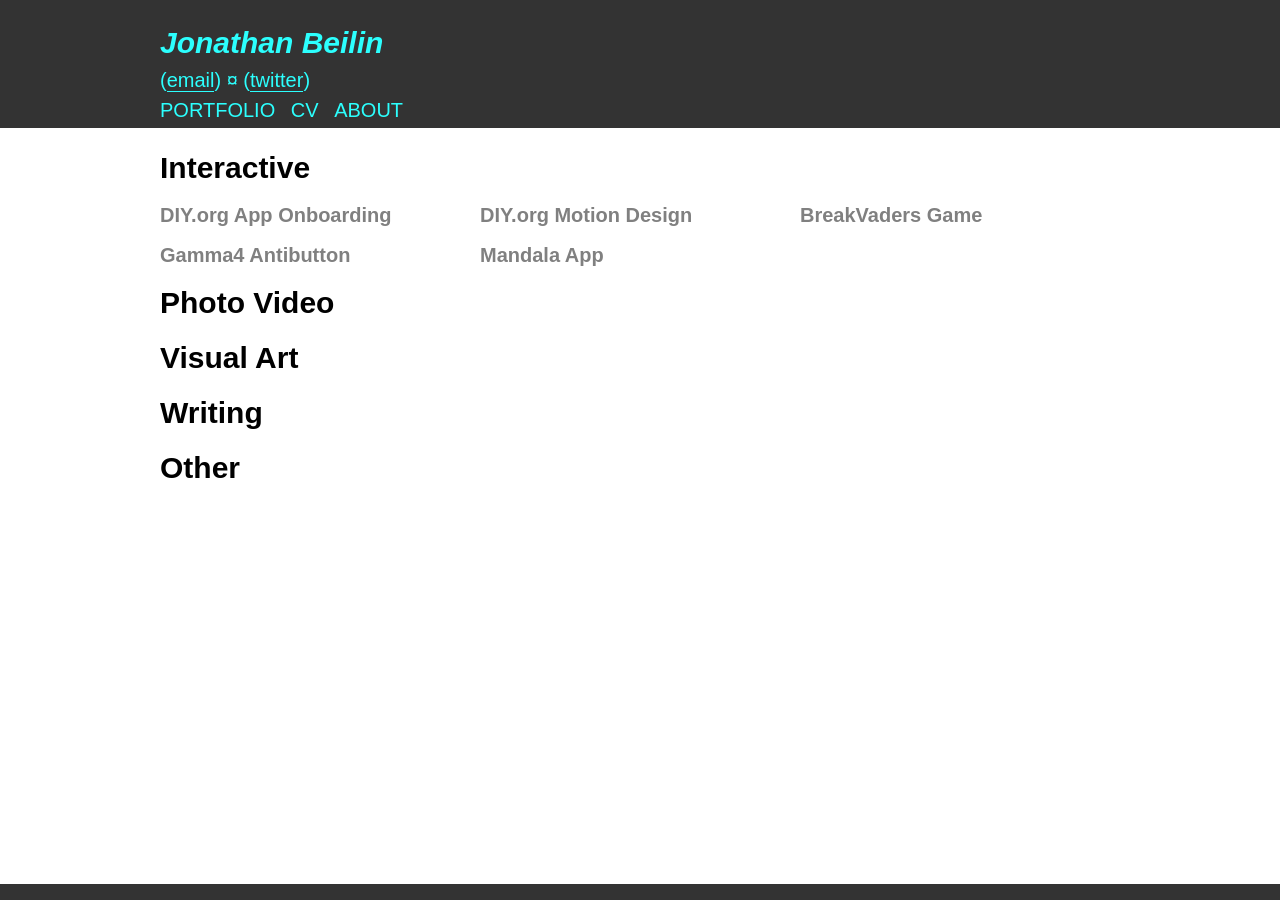
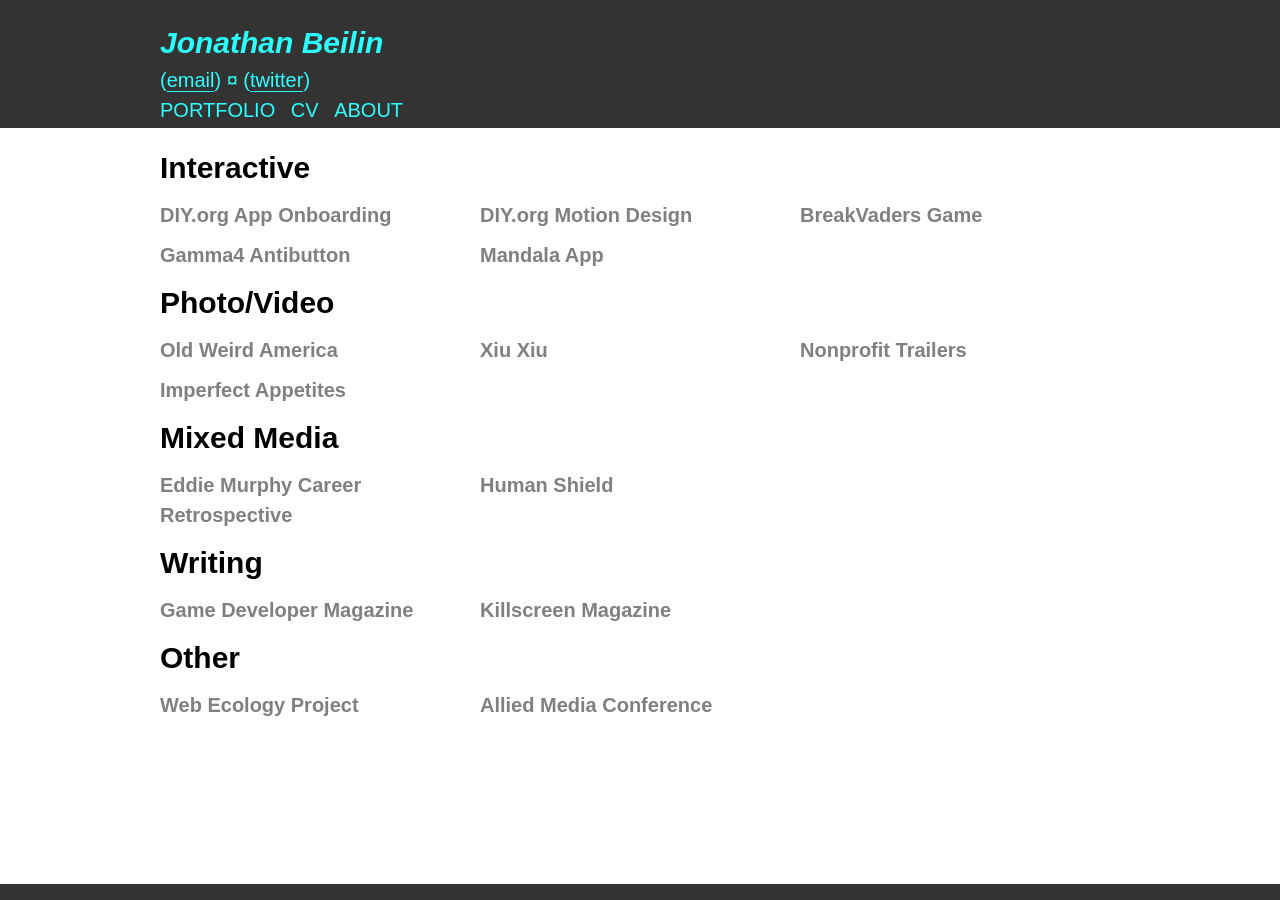
Before and after one commit to dongle/jonbeilin-portfolio-jekyll, a Jekyll site: the page built from index.html, in a window 1280 px wide. Built offline with Jekyll 4.4.1, drawn with Linux system fonts in a browser that asks for light colours; Markdown is read by kramdown in place of the engine named in the settings.

Commit message:
More portfolio stubs

```diff
--- a/index.html
+++ b/index.html
@@ -4,7 +4,6 @@
 ---
 
 <!-- Interactive -->
-<!-- diy 1.0, diy 2.0, breakvaders, mandala, gamma4 antibutton -->
 <section>
 <div class="grid_12 alpha omega">
 	<h1>Interactive</h1>
@@ -21,41 +20,70 @@
 	<div class="grid_4 alpha">
 		<h2 class="title">Gamma4 Antibutton</h2>
 	</div>
-	<div class="grid_4">
+	<div class="grid_4 omega">
 		<h2 class="title">Mandala App</h2>
 	</div>
 </div>
 </section>
 
 <!-- Photo/Video -->
-<!-- old weird america, food crosssections, xiu xiu, macro, trailers for nonprofits,
-	 -->
+<!-- finish food crosssections -->
 <section>
 <div class="grid_12 alpha omega">
-	<h1>Photo Video</h1>
+	<h1>Photo/Video</h1>
+		<div class="grid_4 alpha">
+		<h2 class="title">Old Weird America</h2>
+	</div>
+	<div class="grid_4">
+		<h2 class="title">Xiu Xiu</h2>
+	</div>
+	<div class="grid_4 omega">
+		<h2 class="title">Nonprofit Trailers</h2>
+	</div>
+
+	<div class="grid_4 alpha omega">
+		<h2 class="title">Imperfect Appetites</h2>
+	</div>
 </div>
 </section>
 
 <!-- Visual Art -->
-<!-- human shield, eddie murphy -->
+<!-- add rat? add slomotroid? -->
 <section>
 <div class="grid_12 alpha omega">
-	<h1>Visual Art</h1>
+	<h1>Mixed Media</h1>
+	<div class="grid_4 alpha">
+		<h2 class="title">Eddie Murphy Career Retrospective</h2>
+	</div>
+	<div class="grid_4">
+		<h2 class="title">Human Shield</h2>
+	</div>
 </div>
 </section>
 
 <!-- Writing -->
-<!-- killscreen, gdmag, zines? -->
+<!-- add zines? -->
 <section>
 <div class="grid_12 alpha omega">
 	<h1>Writing</h1>
+	<div class="grid_4 alpha">
+		<h2 class="title">Game Developer Magazine</h2>
+	</div>
+	<div class="grid_4">
+		<h2 class="title">Killscreen Magazine</h2>
+	</div>
 </div>
 </section>
 
 <!-- Other -->
-<!-- Web Ecology Project, AMC? -->
 <section>
 <div class="grid_12 alpha omega">
 	<h1>Other</h1>
+		<div class="grid_4 alpha">
+		<h2 class="title">Web Ecology Project</h2>
+	</div>
+	<div class="grid_4">
+		<h2 class="title">Allied Media Conference</h2>
+	</div>
 </div>
 </section>
```
